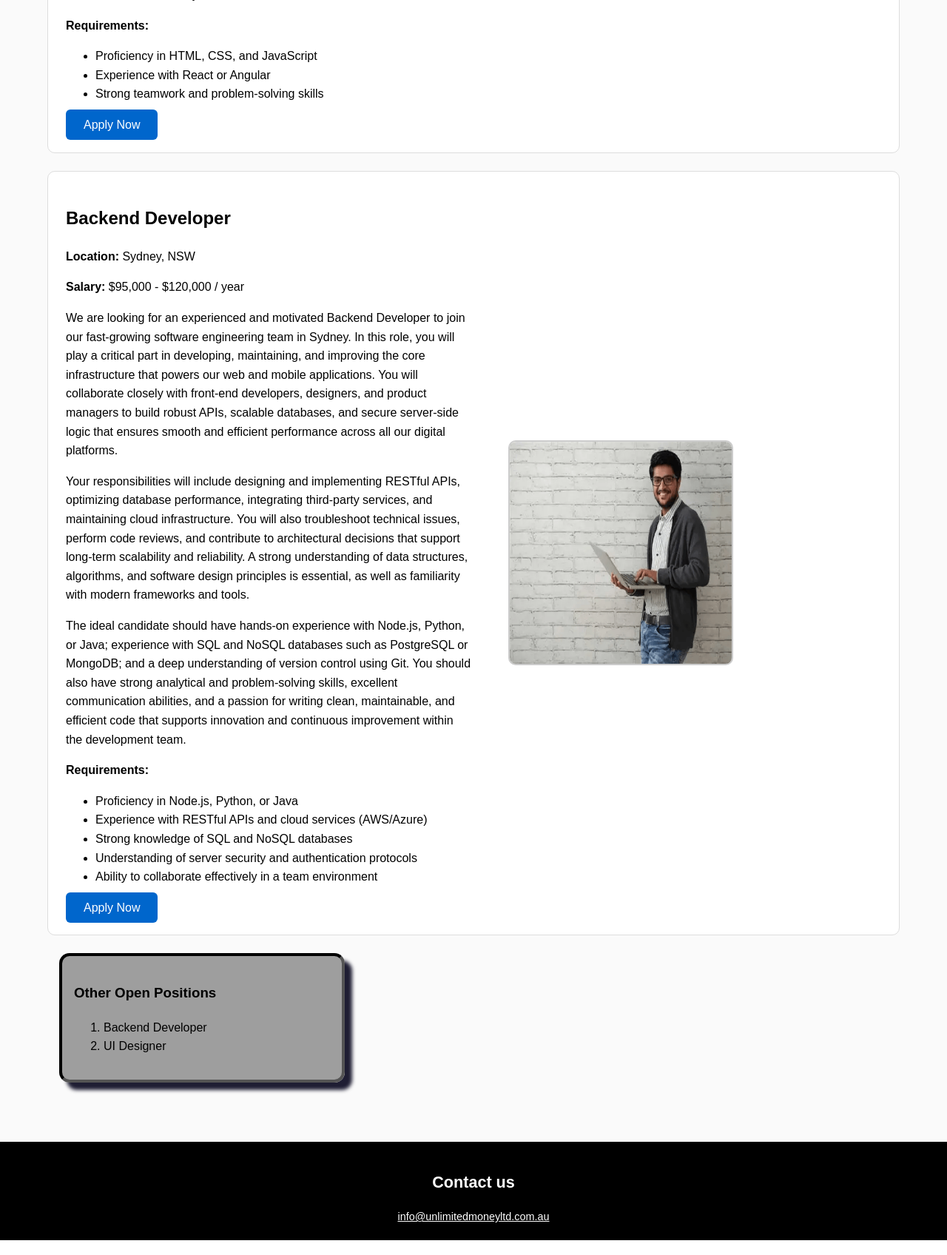
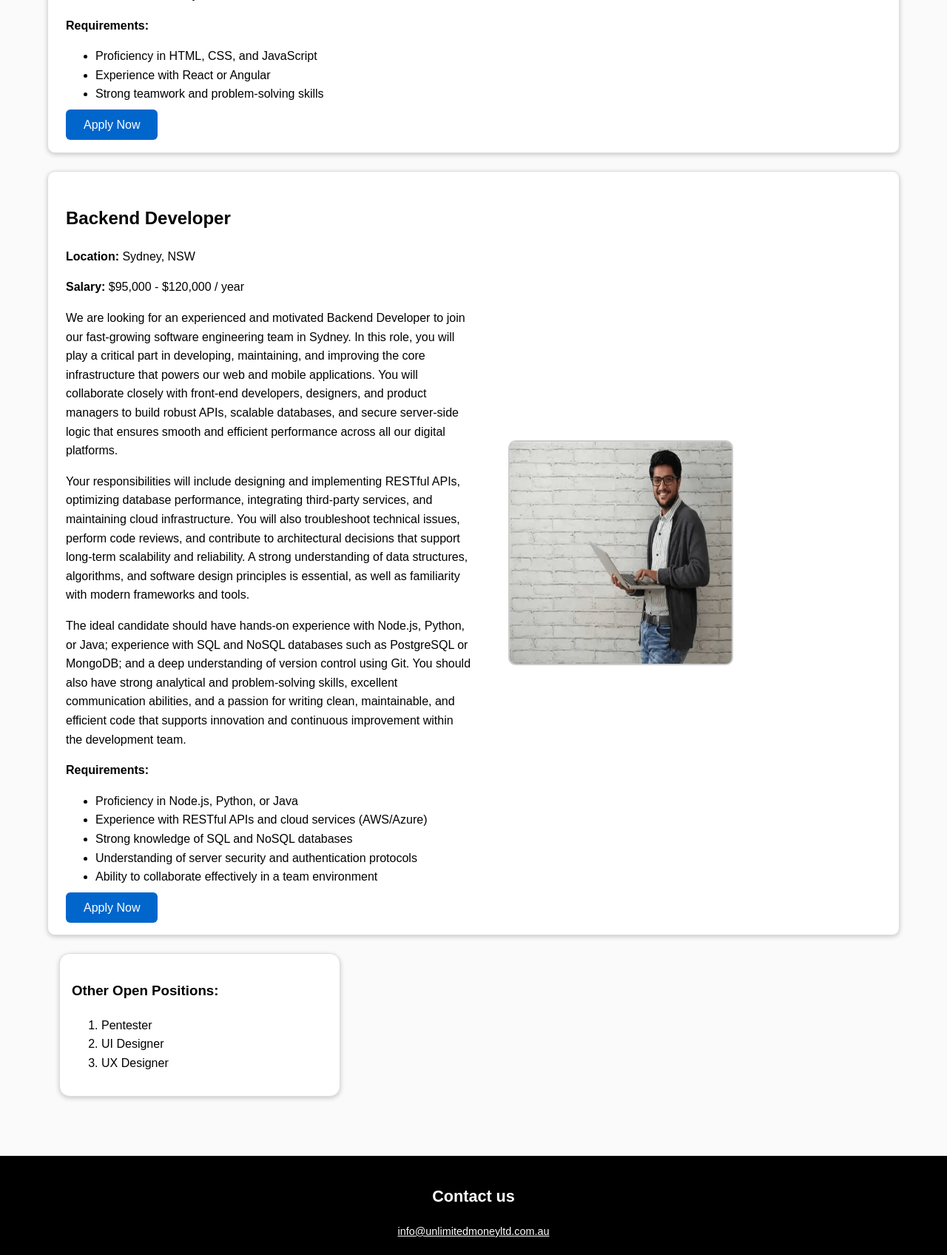
Before and after one commit to 106215431/COS10026-Project-Part-2, a PHP site: page /project1/jobs.html in a window 1280 px wide. Shown: the part 960-2656 px from the top of the page at 74% size. Run offline with PHP 8.4, Linux system fonts and the light colour scheme; grey boxes are pictures that could not be loaded.

Commit message:
CSS changes

```diff
--- a/project1/about.html
+++ b/project1/about.html
@@ -81,12 +81,12 @@
             <tr>
                 <td>03</td>
                 <td>Ngo Nhat Nam</td>
-                <td></td>
+                <td>GAMING</td>
             </tr>
             <tr>
                 <td>04</td>
                 <td>Nguyen Minh Hieu</td>
-                <td></td>
+                <td>GOON</td>
             </tr>
         </tbody>
          </table>
--- a/project1/index.html
+++ b/project1/index.html
@@ -9,7 +9,7 @@
     </head>
     <body>
         <header>
-            <h1>About Us</h1>
+            <h1>Homepage</h1>
             <nav class="navbar">
                 <div class="logo"><a href="/project1/index.html">💰 <span>Unlimited Money Ltd</a></span></div>
                 <a href="/project1/jobs.html">Job Listings</a>
--- a/project1/jobs.html
+++ b/project1/jobs.html
@@ -59,10 +59,11 @@
             <img src="/images/backend.png" alt="Backend Developer" class="job-icon">
         </article>
         <aside>
-            <h3>Other Open Positions</h3>
+            <h3>Other Open Positions:</h3>
             <ol>
-                <li>Backend Developer</li>
+                <li>Pentester</li>
                 <li>UI Designer</li>
+                <li>UX Designer</li>
             </ol>
         </aside>
     </main>
--- a/styles/styles.css
+++ b/styles/styles.css
@@ -13,7 +13,6 @@ last modified: 29/09/2025
 body {
   font-family:  Arial, sans-serif;
   margin: 30px;
-  background: #f9f9f9;
 }
 
 form {
@@ -152,7 +151,7 @@ thead th {
   border: 2px solid black;
   padding: 8px;
   text-align: center;
-  background-color: #c40000;
+  background-color: #ff0000;
   color: white;
 }
 
@@ -165,10 +164,6 @@ tr td {
   width: 200px;
   height: 300px;
   object-fit: cover;
-}
-.stu-images:hover{
-  transform: translateY(-4px);
-  box-shadow: 0 4px 10px rgba(0,0,0,0.1);
 }
 .members-list{
   display: flex;
@@ -202,6 +197,7 @@ justify-content: center;
   padding: 1.5em;
   margin-bottom: 1.5em;
   flex-direction: row;
+  box-shadow: 0 2px 6px rgba(0,0,0,0.2);
 }
 .job-icon{
   width: 300px;
@@ -227,13 +223,13 @@ main {
     padding: 5%;
 }
 aside {
-    border: 4px inset rgb(0, 0, 0);
+    border: 1px solid #ddd;
     border-radius: 14px;
     margin: 1em;
     padding: 1em;
-    background:url(image/fade.jpg) repeat-x top left;
+    background:white;
     align: right;
-    box-shadow: 10px 10px 5px #1f1e33;
+    box-shadow: 0 2px 6px rgba(0,0,0,0.2);
     width: 30%;
 }
 a {
@@ -257,7 +253,7 @@ header h1 {
   text-align: center;
   margin-top: 80px;
   font-size: 2rem;
-  color: #c40000;
+  color: #000000;
 }
 
 /* Course Info */
```
Also changed, not shown: images/backend.webp (added), images/technologia.png (added).
